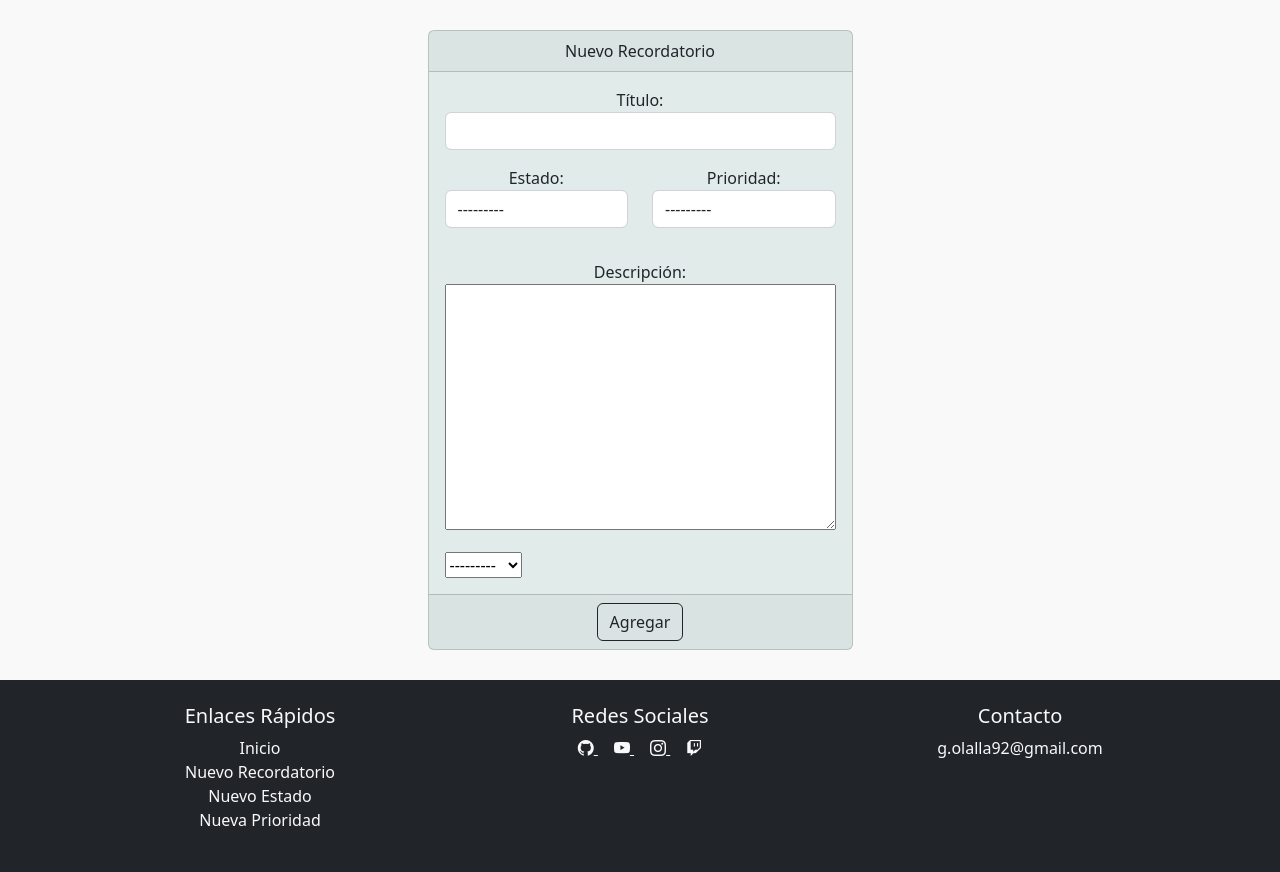
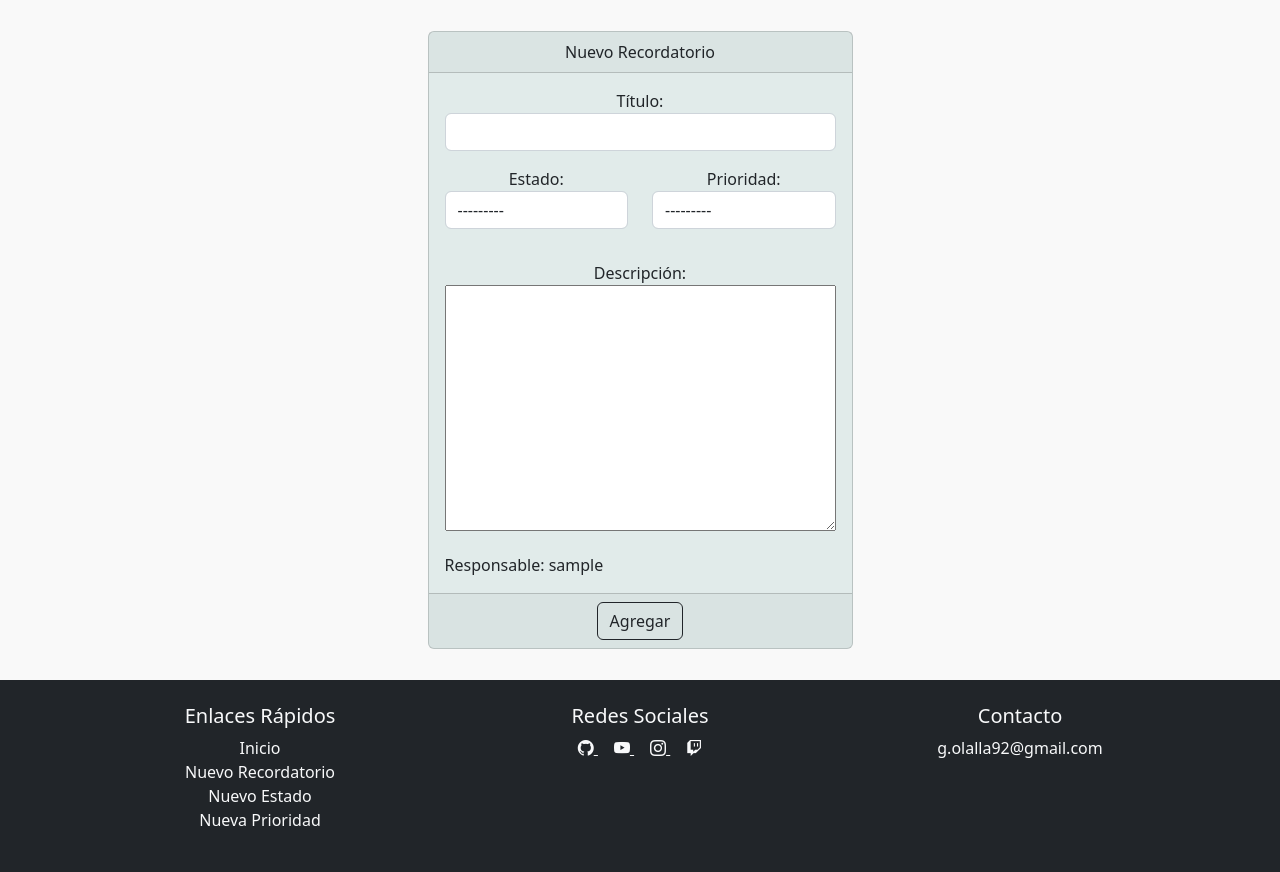
Before and after one commit to gonzaz92/recordatorios, a Django app: page /create_reminder/ in a window 1280 px wide. Shown: the part 56-928 px from the top of the page. Run offline with Django 5.2, Linux system fonts and the light colour scheme; the visitor is signed in with stand-in values (Sample User, id 1); data comes from the database, SQL or seed files in the repository; data that the repository does not hold is empty; parts of the project's set-up code (start-up, migrations or seed data) failed here and were passed over; some libraries are stand-ins or nearby versions.

Commit message:
Funciona

```diff
--- a/recordatorios/templates/recordatorios/reminder_form.html
+++ b/recordatorios/templates/recordatorios/reminder_form.html
@@ -35,7 +35,7 @@
                     </div>
                 </div>
                 <div>
-                    {{ form.user }}
+                    <td>Responsable: {{ request.user.username }}</td>
                 </div>
             </div>
             {% if request.resolver_match.view_name == 'create_reminder' %}
--- a/recordatorios/views.py
+++ b/recordatorios/views.py
@@ -65,6 +65,7 @@ class CreateReminder(LoginRequiredMixin, CreateView):
         form.instance.user = self.request.user
         return super().form_valid(form)
 
+
 class ListReminder(LoginRequiredMixin, ListView):
     model = Reminder
 
```
